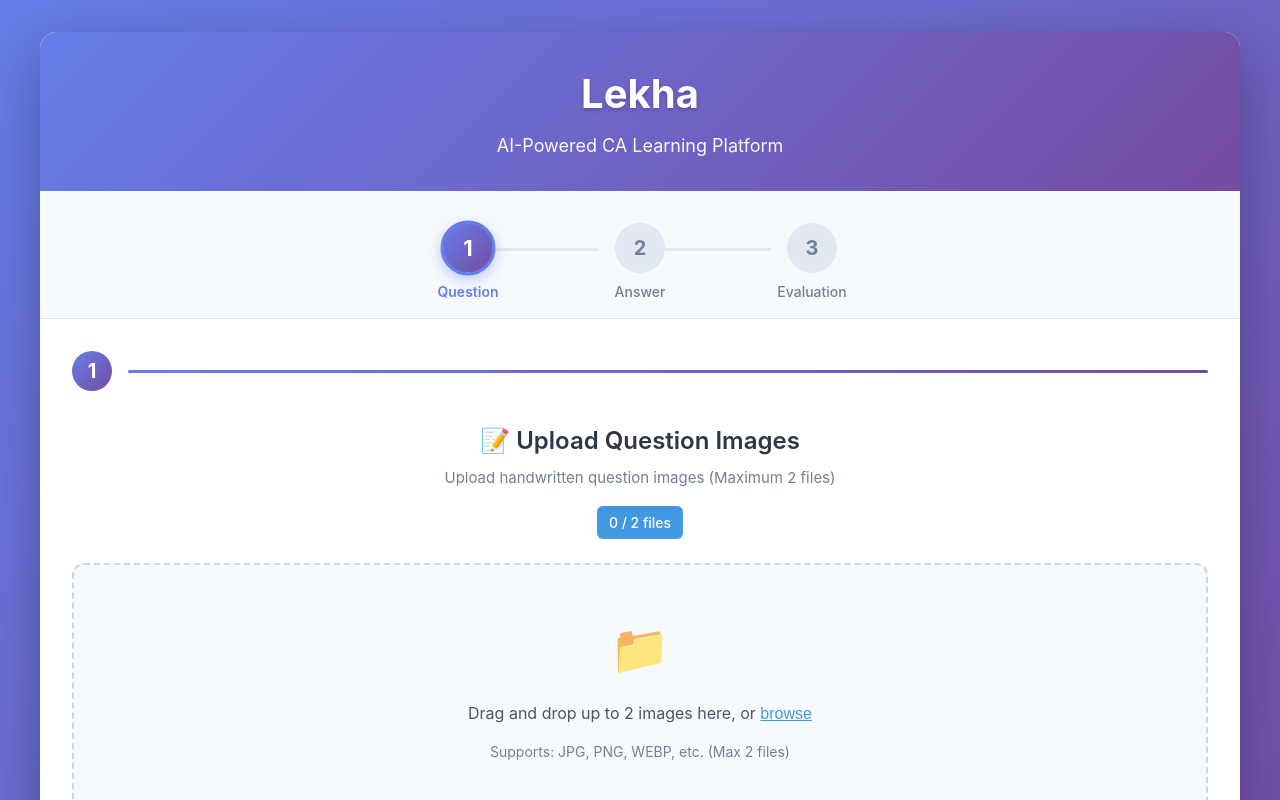
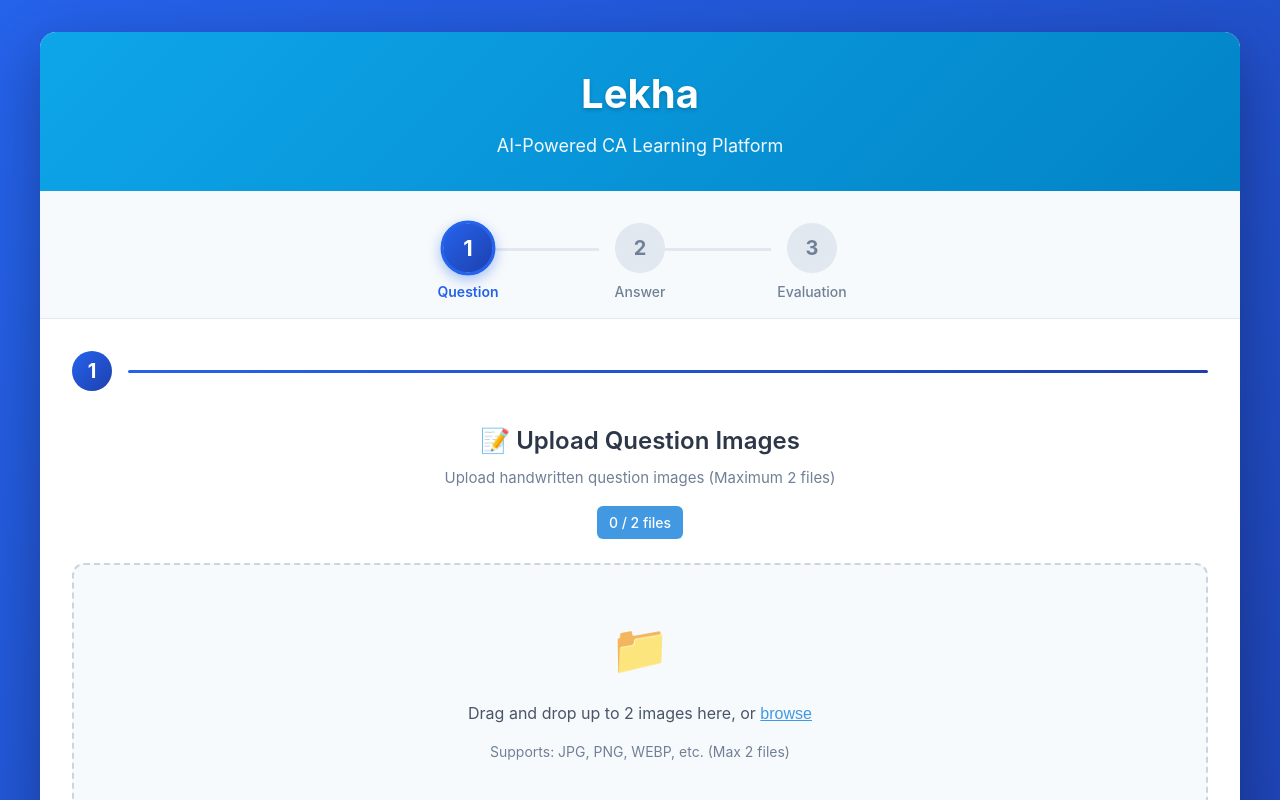
Before and after one commit to TechMaverickHub/100x-capstone-evalca-frontend, a React (Vite) app: page / in a window 1280 px wide. Shown: the top 800 px of the page. Built offline with nearby package versions, Linux system fonts and the light colour scheme.

Commit message:
Update color scheme across various components to enhance UI consistency

```diff
--- a/src/App.css
+++ b/src/App.css
@@ -10,7 +10,7 @@
     sans-serif;
   -webkit-font-smoothing: antialiased;
   -moz-osx-font-smoothing: grayscale;
-  background: linear-gradient(135deg, #667eea 0%, #764ba2 100%);
+  background: linear-gradient(135deg, #2563eb 0%, #1e40af 100%);
   min-height: 100vh;
 }
 
@@ -32,7 +32,7 @@
 }
 
 .app-header {
-  background: linear-gradient(135deg, #667eea 0%, #764ba2 100%);
+  background: linear-gradient(135deg, #0ea5e9 0%, #0284c7 100%);
   color: white;
   padding: 2rem;
   text-align: center;
@@ -79,7 +79,7 @@
   width: 40px;
   height: 40px;
   border-radius: 50%;
-  background: linear-gradient(135deg, #667eea 0%, #764ba2 100%);
+  background: linear-gradient(135deg, #2563eb 0%, #1e40af 100%);
   color: white;
   display: flex;
   align-items: center;
@@ -92,7 +92,7 @@
 .section-line {
   flex: 1;
   height: 3px;
-  background: linear-gradient(90deg, #667eea 0%, #764ba2 100%);
+  background: linear-gradient(90deg, #2563eb 0%, #1e40af 100%);
   border-radius: 2px;
 }
 
@@ -139,7 +139,7 @@
 
 .process-ocr-button {
   padding: 1.25rem 2.5rem;
-  background: linear-gradient(135deg, #667eea 0%, #764ba2 100%);
+  background: linear-gradient(135deg, #2563eb 0%, #1e40af 100%);
   color: white;
   border: none;
   border-radius: 12px;
@@ -147,13 +147,13 @@
   font-weight: 600;
   cursor: pointer;
   transition: all 0.3s;
-  box-shadow: 0 4px 6px rgba(102, 126, 234, 0.3);
+  box-shadow: 0 4px 6px rgba(37, 99, 235, 0.3);
   min-width: 250px;
 }
 
 .process-ocr-button:hover:not(:disabled) {
   transform: translateY(-2px);
-  box-shadow: 0 6px 12px rgba(102, 126, 234, 0.4);
+  box-shadow: 0 6px 12px rgba(37, 99, 235, 0.4);
 }
 
 .process-ocr-button:disabled {
@@ -261,11 +261,11 @@
 }
 
 .step-circle.active {
-  background: linear-gradient(135deg, #667eea 0%, #764ba2 100%);
+  background: linear-gradient(135deg, #2563eb 0%, #1e40af 100%);
   color: white;
-  border-color: #667eea;
+  border-color: #2563eb;
   transform: scale(1.1);
-  box-shadow: 0 4px 12px rgba(102, 126, 234, 0.4);
+  box-shadow: 0 4px 12px rgba(37, 99, 235, 0.4);
 }
 
 .step-circle.completed {
@@ -283,7 +283,7 @@
 }
 
 .step-label.active {
-  color: #667eea;
+  color: #2563eb;
   font-weight: 600;
 }
 
@@ -339,14 +339,14 @@
 }
 
 .next-button {
-  background: linear-gradient(135deg, #667eea 0%, #764ba2 100%);
+  background: linear-gradient(135deg, #2563eb 0%, #1e40af 100%);
   color: white;
   margin-left: auto;
 }
 
 .next-button:hover:not(:disabled) {
   transform: translateX(2px);
-  box-shadow: 0 4px 12px rgba(102, 126, 234, 0.4);
+  box-shadow: 0 4px 12px rgba(37, 99, 235, 0.4);
 }
 
 .next-button:disabled {
--- a/src/components/ClassifiedResult.css
+++ b/src/components/ClassifiedResult.css
@@ -52,12 +52,12 @@
 }
 
 .question-card {
-  background: linear-gradient(135deg, #667eea 0%, #764ba2 100%);
+  background: linear-gradient(135deg, #2563eb 0%, #1e40af 100%);
   color: white;
 }
 
 .answer-card {
-  background: linear-gradient(135deg, #f093fb 0%, #f5576c 100%);
+  background: linear-gradient(135deg, #3b82f6 0%, #2563eb 100%);
   color: white;
 }
 
--- a/src/components/EvaluationResult.css
+++ b/src/components/EvaluationResult.css
@@ -32,11 +32,11 @@
   flex: 1;
   min-width: 200px;
   padding: 1.5rem;
-  background: linear-gradient(135deg, #667eea 0%, #764ba2 100%);
+  background: linear-gradient(135deg, #2563eb 0%, #1e40af 100%);
   border-radius: 12px;
   text-align: center;
   color: white;
-  box-shadow: 0 4px 6px rgba(102, 126, 234, 0.3);
+  box-shadow: 0 4px 6px rgba(37, 99, 235, 0.3);
 }
 
 .score-label {
@@ -108,7 +108,7 @@
   padding: 1.25rem;
   background-color: #f7fafc;
   border-radius: 8px;
-  border-left: 4px solid #667eea;
+  border-left: 4px solid #2563eb;
 }
 
 .section-title {
--- a/src/components/ImageCropper.css
+++ b/src/components/ImageCropper.css
@@ -127,7 +127,7 @@
 }
 
 .crop-button {
-  background: linear-gradient(135deg, #667eea 0%, #764ba2 100%);
+  background: linear-gradient(135deg, #2563eb 0%, #1e40af 100%);
   color: white;
 }
 
--- a/src/components/MultiFileUpload.css
+++ b/src/components/MultiFileUpload.css
@@ -230,7 +230,7 @@
 
 .process-button {
   padding: 0.75rem 2rem;
-  background: linear-gradient(135deg, #667eea 0%, #764ba2 100%);
+  background: linear-gradient(135deg, #2563eb 0%, #1e40af 100%);
   color: white;
   border: none;
   border-radius: 8px;
@@ -238,12 +238,12 @@
   font-weight: 600;
   cursor: pointer;
   transition: all 0.3s;
-  box-shadow: 0 2px 4px rgba(102, 126, 234, 0.3);
+  box-shadow: 0 2px 4px rgba(37, 99, 235, 0.3);
 }
 
 .process-button:hover:not(:disabled) {
   transform: translateY(-2px);
-  box-shadow: 0 4px 8px rgba(102, 126, 234, 0.4);
+  box-shadow: 0 4px 8px rgba(37, 99, 235, 0.4);
 }
 
 .process-button:disabled {
--- a/src/components/OCRResultsDisplay.css
+++ b/src/components/OCRResultsDisplay.css
@@ -127,14 +127,14 @@
 }
 
 .edit-text-button {
-  background-color: #4299e1;
+  background-color: #2563eb;
   color: white;
 }
 
 .edit-text-button:hover {
-  background-color: #3182ce;
+  background-color: #1e40af;
   transform: translateY(-1px);
-  box-shadow: 0 2px 4px rgba(66, 153, 225, 0.3);
+  box-shadow: 0 2px 4px rgba(37, 99, 235, 0.3);
 }
 
 .save-text-button {
@@ -173,7 +173,7 @@
   line-height: 1.6;
   color: #2d3748;
   background-color: #ffffff;
-  border: 2px solid #4299e1;
+  border: 2px solid #2563eb;
   border-radius: 8px;
   resize: vertical;
   outline: none;
@@ -181,8 +181,8 @@
 }
 
 .editable-text:focus {
-  border-color: #3182ce;
-  box-shadow: 0 0 0 3px rgba(66, 153, 225, 0.1);
+  border-color: #1e40af;
+  box-shadow: 0 0 0 3px rgba(37, 99, 235, 0.1);
 }
 
 .extracted-text {
```
Also changed, not shown: src/components/FileUpload.css (+4 -4 lines), src/components/EvaluationResult.jsx (line endings or trailing spaces).
